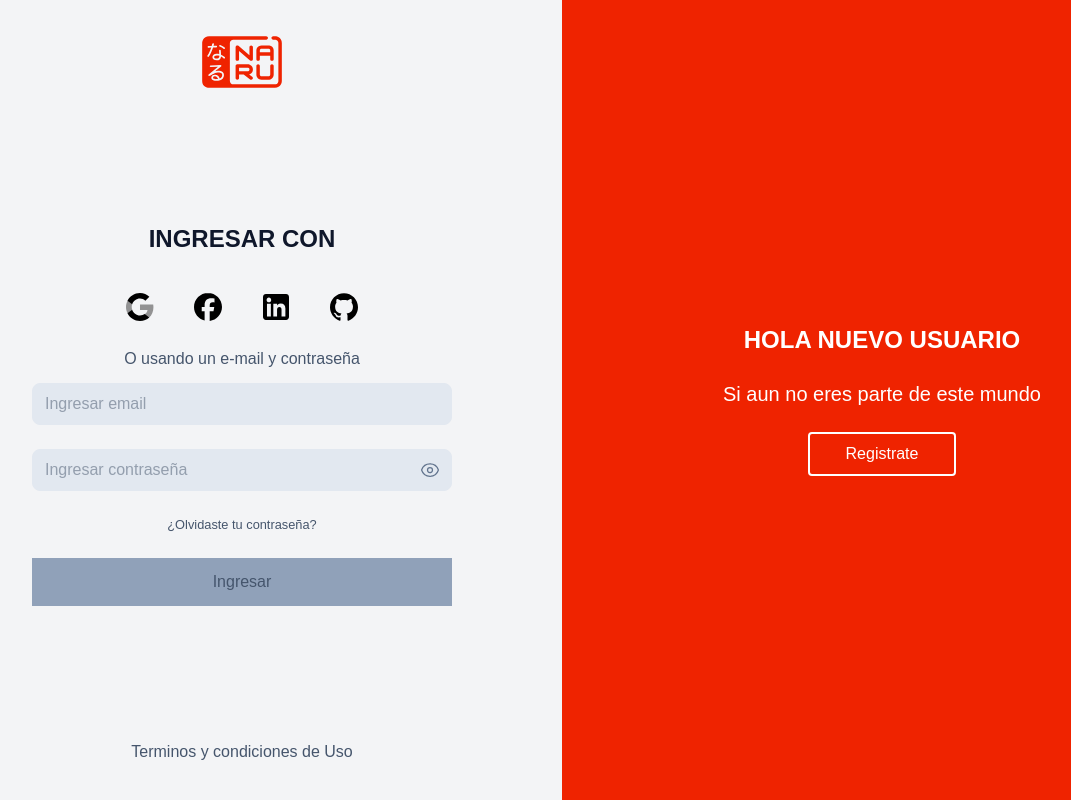
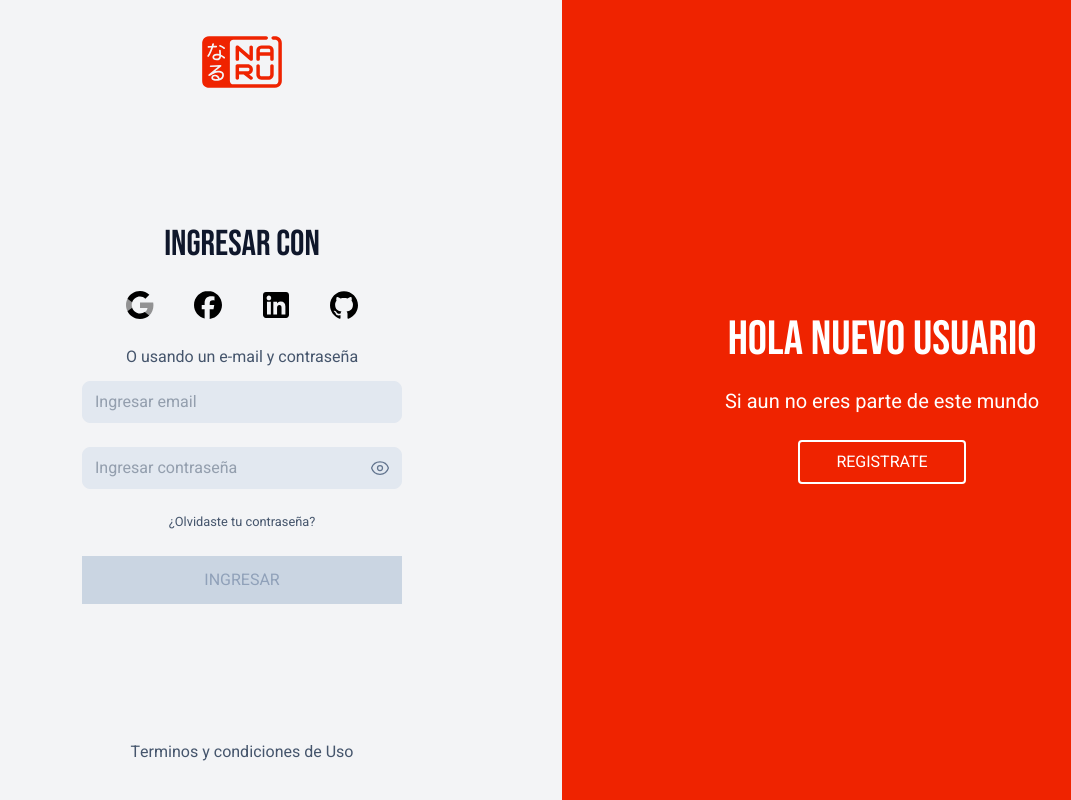
Before and after one commit to edsonfiestas/my-profile, a Next.js app: page /portfolio/ecommerce/login in a window 1280 px wide. Shown: the whole page, without its empty margins (78-1149 px from the left). Built offline with nearby package versions, Linux system fonts and the light colour scheme.

Commit message:
actualizando

```diff
--- a/src/app/portfolio/ecommerce/login/page.tsx
+++ b/src/app/portfolio/ecommerce/login/page.tsx
@@ -189,9 +189,9 @@ export default function EcomerceLoginPage() {
 
   // Clases del botón según su estado activo/inactivo
   const submitButtonClass = (disabled: boolean) =>
-    `h-12 transition-colors duration-200 ${
+    `h-12 transition-colors uppercase duration-200 ${
       disabled
-        ? "bg-slate-400 text-slate-600 border border-slate-400 cursor-normal"
+        ? "bg-slate-300 text-slate-400 border border-slate-300 cursor-normal"
         : "button-primary-color text-white cursor-pointer"
     }`;
 
@@ -206,14 +206,14 @@ export default function EcomerceLoginPage() {
   };
 
   return (
-    <div className="w-full h-full min-h-screen text-slate-600">
+    <div className="w-full h-full min-h-screen font-body text-slate-600">
       <div className="grid grid-cols-2 overflow-hidden">
         {/* ---------- FORM INGRESAR (login) ---------- */}
         <div
           id="form-ingresar"
           className={panelClass(displayMode === "login", "left")}
         >
-          <section className="px-3 xl:px-0 py-9 max-w-[420px] h-full min-h-screen mx-auto relative flex flex-col gap-6 justify-between">
+          <section className="px-3 xl:px-0 py-9 max-w-xs h-full min-h-screen mx-auto relative flex flex-col gap-6 justify-between">
             <div className="justify-center items-center flex">
               <img
                 src="/logo-apaisado.svg"
@@ -222,7 +222,7 @@ export default function EcomerceLoginPage() {
               />
             </div>
             <div>
-              <h2 className="text-center text-2xl font-bold uppercase text-slate-900 mb-9">
+              <h2 className="text-center font-heading text-4xl uppercase text-slate-900 mb-6">
                 Ingresar con
               </h2>
               <div className="flex justify-center items-center gap-9 mb-6">
@@ -367,14 +367,14 @@ export default function EcomerceLoginPage() {
           className={`bg-primary-color text-white ${panelClass(displayMode === "login", "right")}`}
         >
           <section className="px-3 xl:px-0 py-9 max-w-[420px] h-full min-h-screen mx-auto relative flex flex-col gap-6 justify-center items-center">
-            <h2 className="text-center text-2xl font-bold uppercase">
+            <h2 className="text-center font-heading text-5xl uppercase">
               Hola Nuevo usuario
             </h2>
             <p className="text-xl">Si aun no eres parte de este mundo</p>
             <button
               id="boton-registrarse"
               onClick={() => switchTo("register")}
-              className="hover:bg-white border-2 border-white rounded px-9 py-2 text-white hover:text-black cursor-pointer transition-colors duration-200"
+              className="hover:bg-white border-2 border-white rounded px-9 py-2 text-white hover:text-black uppercase cursor-pointer transition-colors duration-200"
             >
               Registrate
             </button>
@@ -387,14 +387,14 @@ export default function EcomerceLoginPage() {
           className={`bg-primary-color text-white ${panelClass(displayMode === "register", "left")}`}
         >
           <section className="px-3 xl:px-0 py-9 max-w-[420px] h-full min-h-screen mx-auto relative flex flex-col gap-6 justify-center items-center">
-            <h2 className="text-center text-2xl font-bold uppercase">
+            <h2 className="text-center font-heading text-5xl uppercase">
               Usuario
             </h2>
             <p className="text-xl">Si ya eres usuario porfavor ingresa</p>
             <button
               id="boton-logearse"
               onClick={() => switchTo("login")}
-              className="hover:bg-white border-2 border-white rounded px-9 py-2 text-white hover:text-black cursor-pointer transition-colors duration-200"
+              className="hover:bg-white border-2 border-white rounded px-9 py-2 text-white hover:text-black uppercase cursor-pointer transition-colors duration-200"
             >
               Ingresar
             </button>
@@ -406,7 +406,7 @@ export default function EcomerceLoginPage() {
           id="form-registrarse"
           className={panelClass(displayMode === "register", "right")}
         >
-          <section className="px-3 xl:px-0 py-9 max-w-[420px] h-full min-h-screen mx-auto relative flex flex-col gap-6 justify-between">
+          <section className="px-3 xl:px-0 py-9 max-w-xs h-full min-h-screen mx-auto relative flex flex-col gap-6 justify-between">
             <div className="justify-center items-center flex">
               <img
                 src="/logo-apaisado.svg"
@@ -415,7 +415,7 @@ export default function EcomerceLoginPage() {
               />
             </div>
             <div>
-              <h2 className="text-center text-2xl font-bold uppercase text-slate-900 mb-9">
+              <h2 className="text-center font-heading text-4xl uppercase text-slate-900 mb-9">
                 Registrarse
               </h2>
               <form
```
